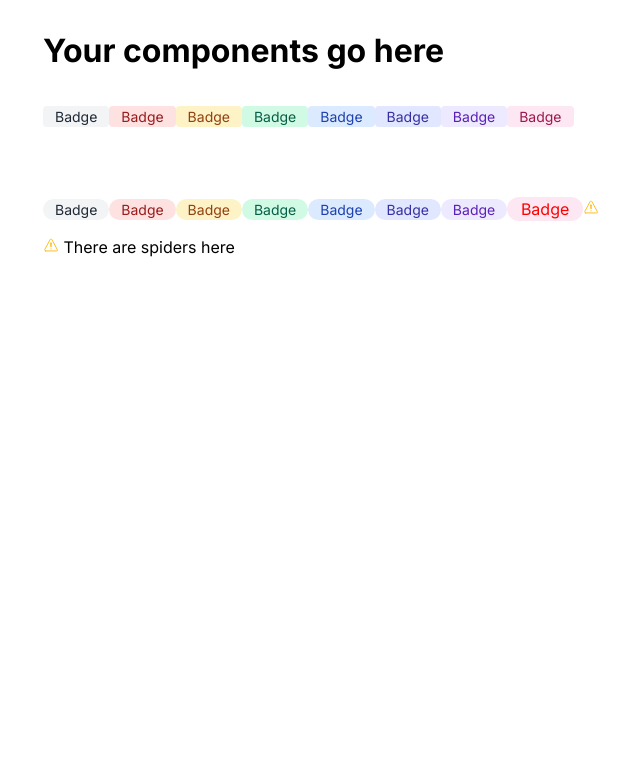
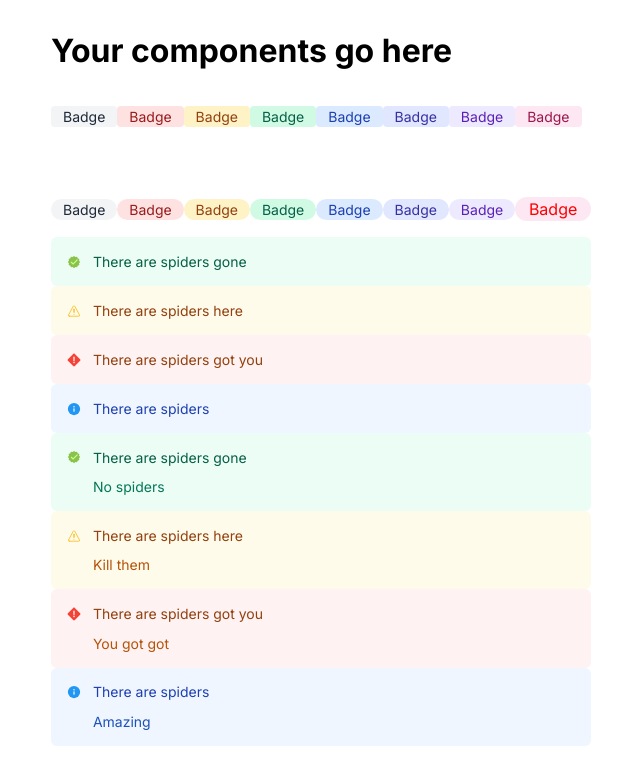
Before and after one commit to Jason-pixel425/componentLibrary, a React (Vite) app: page / in a window 1280 px wide. Shown: the top 784 px of the page, without its empty margins (319-959 px from the left). Built offline with nearby package versions, Linux system fonts and the light colour scheme.

Commit message:
Added varients, defaults, icons to Banner componenet
Need to add user inline styles and ...rest now

```diff
--- a/components/Banner/Banner.jsx
+++ b/components/Banner/Banner.jsx
@@ -3,9 +3,9 @@
 import { IoWarningOutline } from "react-icons/io5";
 
 
-export default function Banner({type='neutral', messageText='Update available', messageDesc = ''}) {
+export default function Banner({type='info', messageText='Update available', messageDesc = ''}) {
     const typeClass = type;
-    const classes = classnames('banner', typeClass);
+    const classes = classnames('banner', `banner-${typeClass}`);
 
     function getIcon(){
         switch(type){
@@ -15,7 +15,7 @@
                 return <IoWarningOutline style={{color: '#FBBF24'}}/>
             case 'error':
                 return <FcHighPriority />
-            case 'neutral':
+            case 'info':
                 return <FcInfo />
             default:
                 return <FcInfo />
@@ -23,8 +23,12 @@
     }
 
     return (
-        <div>
-            <span>{getIcon()} {messageText}</span>
+        <div className={classes}>
+            <p className='banner-icon'>{getIcon()}</p>
+            <div className='banner-message-container'>
+                <p className={`banner-message banner-message-${type}`}>{messageText}</p>
+                {messageDesc ? <p className='banner-message-desc'>{messageDesc}</p> : null}
+            </div>
         </div>
     )
 }
--- a/index.jsx
+++ b/index.jsx
@@ -10,7 +10,7 @@
 
 
 
-function App() {
+export default function App() {
   return (
     <>
     <h1>Your components go here</h1>
@@ -33,8 +33,14 @@
     <Badge type='pill' color='indigo'>Badge</Badge>
     <Badge type='pill' color='purple'>Badge</Badge>
     <Badge style={{ color: 'red', fontSize: '16px', cursor: 'pointer' }} type='pill' color='pink'>Badge</Badge>
-    <IoWarningOutline style={{color: '#FBBF24'}}/>
+    <Banner type='success' messageText='There are spiders gone'></Banner>
     <Banner type='warning' messageText='There are spiders here'></Banner>
+    <Banner type='error' messageText='There are spiders got you' ></Banner>
+    <Banner type='info' messageText='There are spiders'></Banner>
+    <Banner type='success' messageText='There are spiders gone' messageDesc='No spiders'></Banner>
+    <Banner type='warning' messageText='There are spiders here' messageDesc='Kill them'></Banner>
+    <Banner type='error' messageText='There are spiders got you' messageDesc='You got got'></Banner>
+    <Banner type='info' messageText='There are spiders' messageDesc='Amazing'></Banner>
     </>
   )
 }
--- a/style.css
+++ b/style.css
@@ -120,6 +120,9 @@
     background-color: blue;
 }
 
+
+/* Badges */
+
 .badge {
     font-family: 'Inter' sans-serif;
     background-color: #F3F4F6;
@@ -167,3 +170,73 @@
     background-color: #FCE7F3;
     color: #9D174D;
 }
+
+/* Banner */
+
+.banner{
+    display: flex;
+    font-size: 0.875rem;
+    gap: 0.857em;
+    padding: 1.14em;
+    border-radius: 6px;
+    max-width: 850px;
+}
+.banner-message-container > p {
+    margin: 0;
+}
+
+.banner-icon {
+    margin: 0.1em 0;
+}
+
+
+p.banner-message-desc {
+    margin: 0.875em 0 0 0;
+}
+
+.banner-message {
+    font-weight: 500;
+}
+
+.banner-message-success {
+    color: #065F46;
+}
+
+.banner-success {
+    background-color: #ECFDF5;
+    color: #047857;
+}
+
+.banner-message-warning {
+    color: #92400E;
+}
+.banner-warning {
+    background-color: #FFFBEB;
+    color: #B45309;
+}
+
+.banner-message-error {
+    color: #92400E;
+}
+.banner-error {
+
+    background-color: #FEF2F2;
+    color: #B45309;
+}
+
+.banner-message-warning {
+    color: #92400E;
+}
+.banner-warning {
+    background-color: #FFFBEB;
+    color: #B45309;
+}
+
+.banner-message-info{
+    color: #1E40AF;
+}
+
+.banner-info {
+    background-color: #EFF6FF;
+    color: #1C51B9;
+}
```
